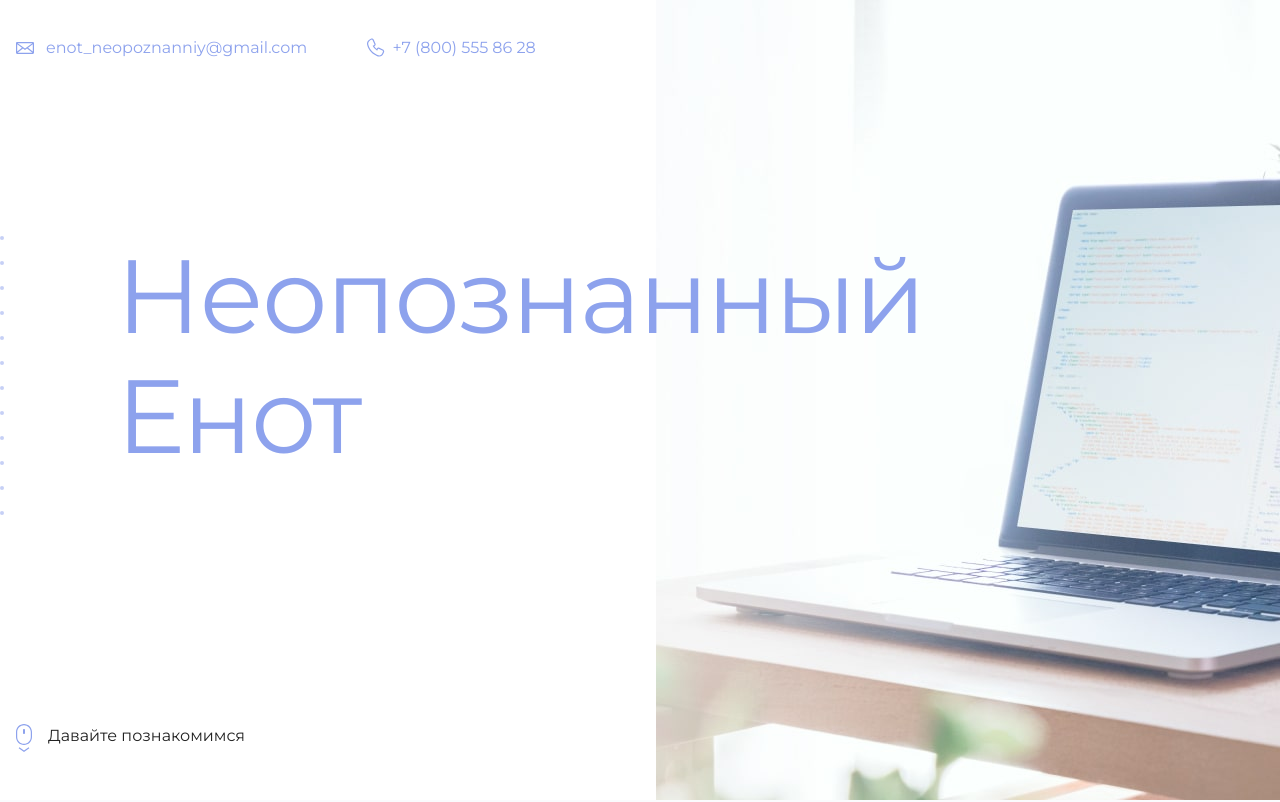
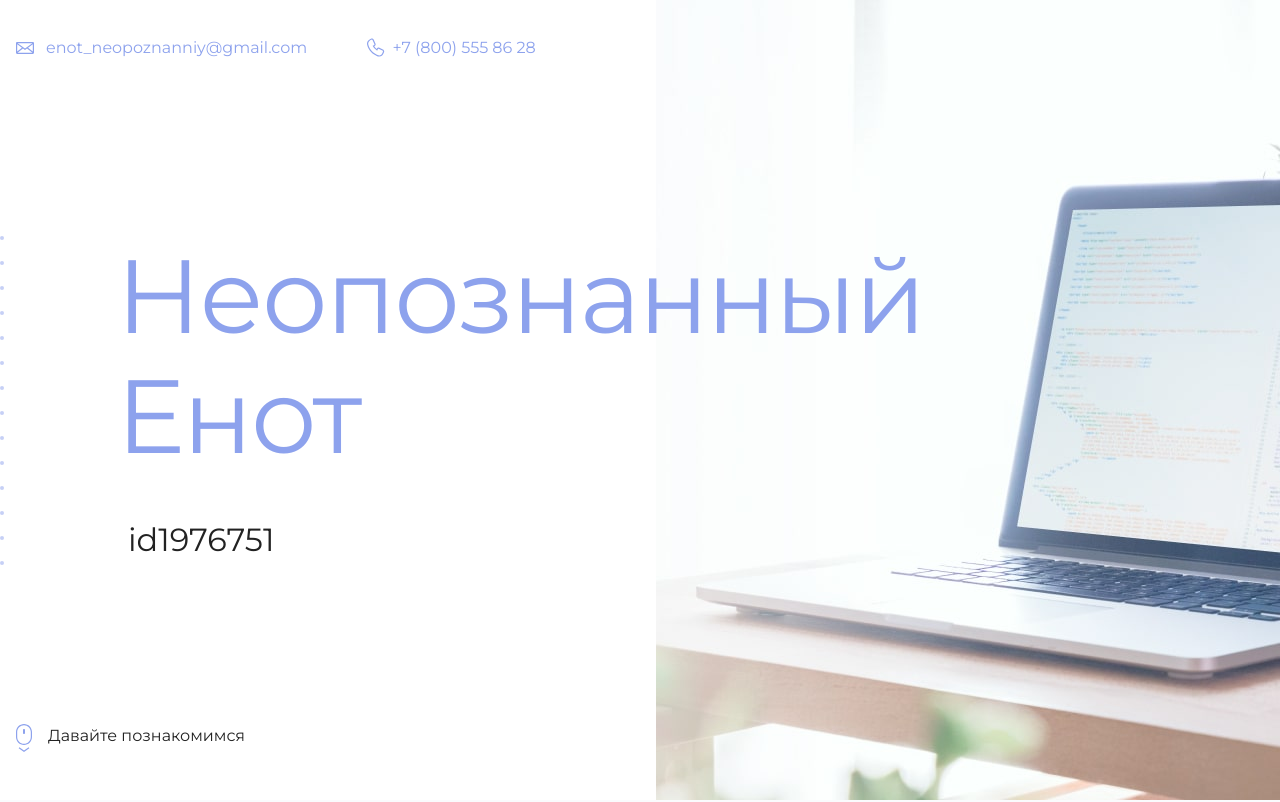
Before and after one commit to mis3rably/test, a plain HTML site: page index.html in a window 1280 px wide. Shown: the top 802 px of the page. Drawn offline with Linux system fonts and the light colour scheme.

Commit message:
Update index.html

```diff
--- a/index.html
+++ b/index.html
@@ -19,7 +19,7 @@
       <section class="hero-image">
         <div class="container">
           <h1 class="heading">Неопознанный Енот</h1>
-          <p><!-- Тут ваш id на сайте Академии --></p>
+          <p>id1976751</p>
         </div>
       </section>
 
```
